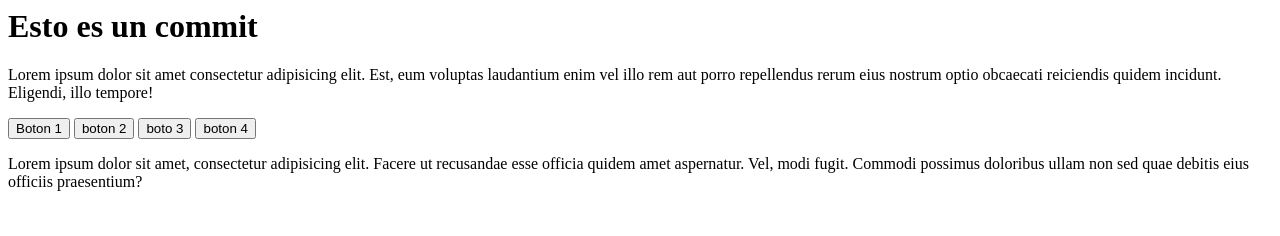
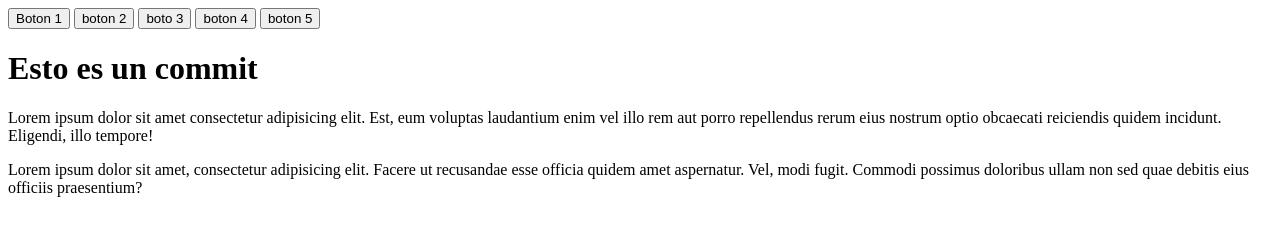
Before and after one commit to aiwatedde/index.html, a plain HTML site: page index.html in a window 1280 px wide. Drawn offline with Linux system fonts and the light colour scheme.

Commit message:
Nuevos cambios

```diff
--- a/index.html
+++ b/index.html
@@ -6,16 +6,21 @@
     <title>commit</title>
 </head>
 <body>
+    <nav>
+        <button>Boton 1</button>
+        <button>boton 2</button>
+        <button>boto 3</button>
+        <button>boton 4</button>
+        <button>boton 5</button>
+    </nav>
+
     <h1>Esto es un commit</h1>
+
     <p>Lorem ipsum dolor sit amet consectetur adipisicing elit.
         Est, eum voluptas laudantium enim vel illo rem aut porro repellendus
         rerum eius nostrum optio obcaecati reiciendis quidem incidunt.
         Eligendi, illo tempore!
     </p>
-    <button>Boton 1</button>
-    <button>boton 2</button>
-    <button>boto 3</button>
-    <button>boton 4</button>
 
     <section>
         <p>Lorem ipsum dolor sit amet, consectetur adipisicing elit. Facere ut recusandae esse officia quidem amet aspernatur. Vel, modi fugit. Commodi possimus doloribus ullam non sed quae debitis eius officiis praesentium?</p>
```
